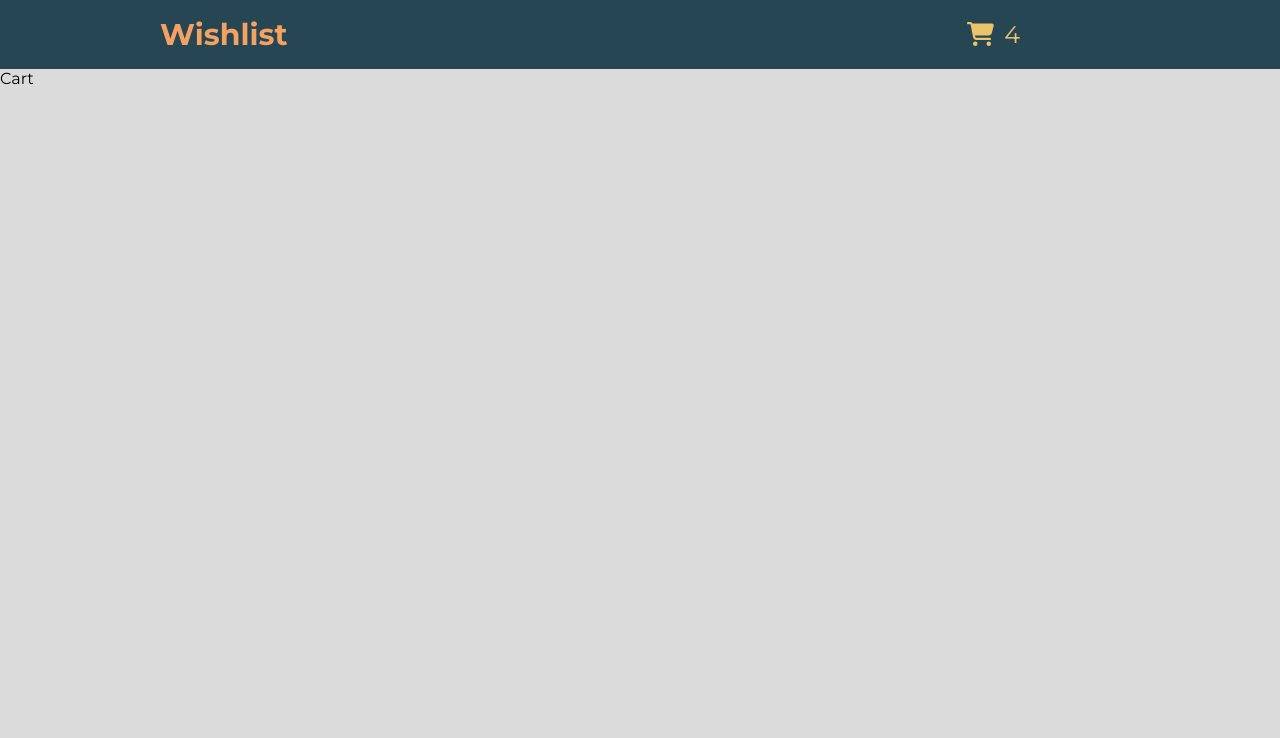
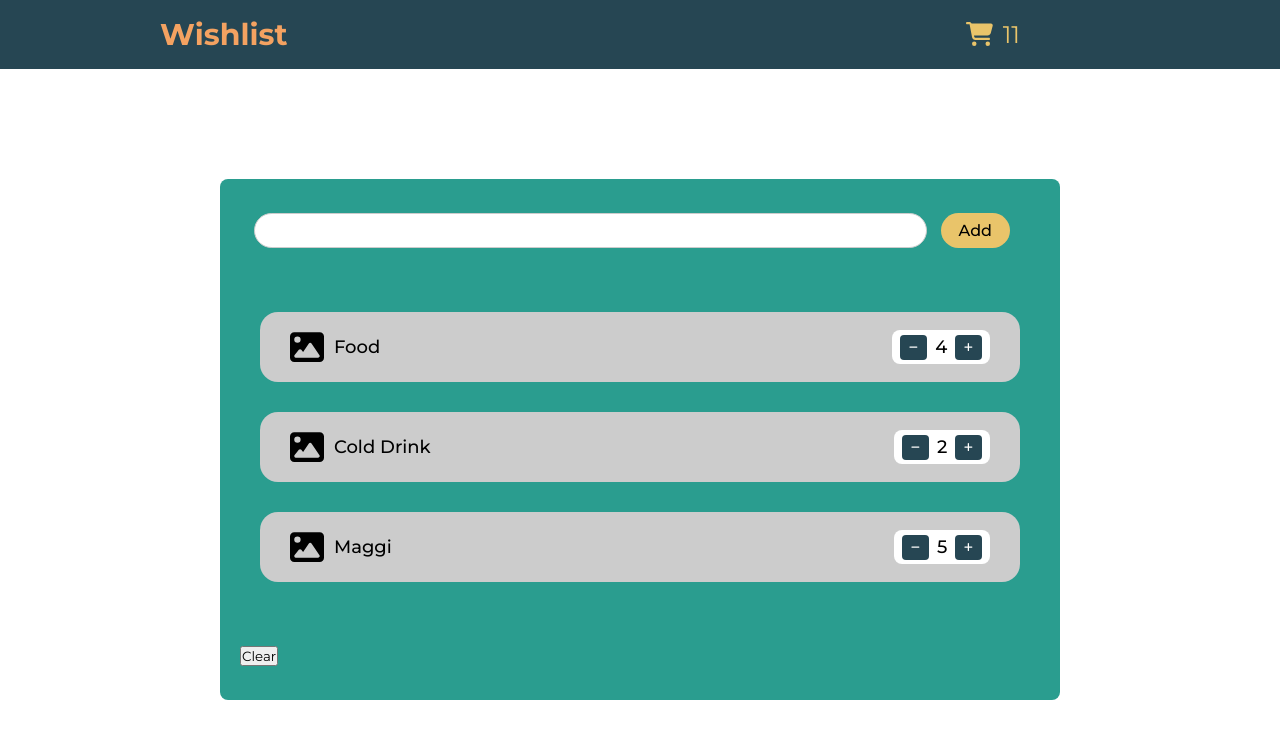
Before and after one commit to thegauravjha/redux_cart, a React (Create React App) app: page / in a window 1280 px wide. Shown: the top 738 px of the page. Built offline with nearby package versions, Linux system fonts and the light colour scheme.

Commit message:
Added Redux store functionality, removed console.log

```diff
--- a/src/App.css
+++ b/src/App.css
@@ -2,16 +2,15 @@
   margin: 0;
   padding: 0;
   font-family: "Montserrat", sans-serif;
-  background-color: var(--cover);
 }
 
 :root {
-  --cover: #dbdbdb;
   --main-color: #264653;
   --main-color2: #2a9d8f;
   --text-color: #e9c46a;
   --text-color2: #f4a261;
   --warning: #e76f51;
+  --border: #ccc;
 }
 
 /* HEADER */
@@ -47,5 +46,109 @@
 }
 
 /* Cart */
-.cart-container {
+.main-container {
+  display: flex;
+  flex-direction: column;
+  align-items: center;
+  justify-content: center;
+  margin-top: 100px;
+  padding: 10px;
 }
+.main-container > .cart-container {
+  background-color: var(--main-color2);
+  width: 800px;
+  padding: 34px 20px;
+  border-radius: 8px;
+}
+
+.main-container > .cart-container > .add-item {
+  display: flex;
+  justify-content: center;
+}
+
+.cart-container > .add-item > .add-input {
+  font-size: 1rem;
+  padding: 4px 14px;
+  border-radius: 18px;
+  border: 1px solid var(--border);
+  box-sizing: border-box;
+  width: 100%;
+  margin: 0px 14px;
+  transition: 0.2s;
+  outline: none;
+}
+.cart-container > .add-item > .add-input:focus {
+  border: 1px solid var(--text-color2);
+}
+
+.cart-container > .add-item > .add-btn {
+  background-color: var(--text-color);
+  border-radius: 18px;
+  border: none;
+  font-size: 16px;
+  font-weight: 500;
+  padding: 8px 18px;
+  margin-right: 30px;
+  cursor: pointer;
+  transition: 0.2s ease;
+}
+
+.cart-container > .add-item > .add-btn:hover {
+  background-color: var(--text-color2);
+  color: #fff;
+}
+
+.cart-items {
+  /* background-color: yellow; */
+  padding: 34px 20px;
+}
+
+.cart-items > .cart-item {
+  background-color: var(--border);
+  display: flex;
+  justify-content: space-between;
+  margin: 30px 0px;
+  padding: 18px 30px;
+  border-radius: 18px;
+}
+
+/* item-name */
+.cart-item > .item-name {
+  /* background-color: yellow; */
+  display: flex;
+  align-items: center;
+  width: 500px;
+}
+
+.cart-item > .item-name > .image {
+  font-size: 34px;
+  margin-right: 10px;
+}
+
+.cart-item > .item-name > .name {
+  font-size: 18px;
+  font-weight: 500;
+}
+
+/* item-count */
+.cart-items > .cart-item > .item-count {
+  display: flex;
+  align-items: center;
+  background-color: #fff;
+  border-radius: 8px;
+}
+
+.cart-item > .item-count > .count-btn {
+  background-color: var(--main-color);
+  color: #fff;
+  padding: 6px 9px;
+  margin: 0px 8px;
+  border-radius: 4px;
+  cursor: pointer;
+  font-size: 10px;
+}
+
+.cart-item > .item-count > .count {
+  font-weight: 500;
+  font-size: 18px;
+}
--- a/src/Cart.js
+++ b/src/Cart.js
@@ -1,9 +1,34 @@
-import React from 'react'
+import React, { useState } from 'react'
+import CartItem from './CartItem'
+import { useDispatch, useSelector } from "react-redux"
+import { addItem, clearCart } from './redux/slice';
 
 const Cart = () => {
+    const [data, setData] = useState("");
+    const dispatch = useDispatch();
+    const items = useSelector(state => state.counter.items);
+
+    const handleAddClick = () => {
+        dispatch(addItem(data))
+    }
     return (
-        <div className="cart-container">
-            Cart
+        <div className="main-container">
+            <div className="cart-container">
+                <div className="add-item">
+                    <input type="text" className='add-input' onChange={(e) => setData(e.target.value)} />
+                    <button type="button" className='add-btn' onClick={handleAddClick}>Add</button>
+                </div>
+                <div className="cart-items">
+                    {
+                        items.map(item => (
+                            <CartItem key={item.key} data={item} />
+                        ))
+                    }
+                </div>
+                <div className="clear">
+                    <button type="button" onClick={() => dispatch(clearCart())}>Clear</button>
+                </div>
+            </div>
         </div>
     )
 }
--- /dev/null
+++ b/src/CartItem.js
@@ -0,0 +1,32 @@
+import React from 'react'
+import { FontAwesomeIcon } from '@fortawesome/react-fontawesome';
+import { faImage, faMinus, faPlus } from '@fortawesome/free-solid-svg-icons';
+import { increment, decrement } from "./redux/slice"
+import { useDispatch } from 'react-redux';
+
+const CartItem = ({ data }) => {
+    const dispatch = useDispatch();
+
+    const handleMinusClick = () => {
+        dispatch(decrement(data));
+    }
+
+    const handlePlusClick = () => {
+        dispatch(increment(data));
+    }
+    return (
+        <div className='cart-item'>
+            <div className="item-name">
+                <FontAwesomeIcon className='image' icon={faImage} />
+                <span className='name'>{data.name}</span>
+            </div>
+            <div className="item-count">
+                <div className='count-btn' onClick={handleMinusClick}><FontAwesomeIcon icon={faMinus} /></div>
+                <span className='count'>{data.quantity}</span>
+                <div className='count-btn' onClick={handlePlusClick}><FontAwesomeIcon icon={faPlus} /></div>
+            </div>
+        </div>
+    )
+}
+
+export default CartItem
--- a/src/Header.js
+++ b/src/Header.js
@@ -1,14 +1,16 @@
 import React from 'react'
 import { FontAwesomeIcon } from '@fortawesome/react-fontawesome';
 import { faCartShopping } from '@fortawesome/free-solid-svg-icons';
+import { useSelector } from 'react-redux';
 
 const Header = () => {
+    const total = useSelector(state => state.counter.total);
     return (
         <div className="header">
             <div className="title">Wishlist</div>
             <div className="total-cart">
                 <FontAwesomeIcon className='total-cart-icon' icon={faCartShopping} />
-                <span className='total-cart-item'>4</span>
+                <span className='total-cart-item'>{total}</span>
             </div>
         </div>
     )
--- a/src/redux/slice.js
+++ b/src/redux/slice.js
@@ -3,20 +3,55 @@ import { createSlice } from "@reduxjs/toolkit";
 export const counterSlice = createSlice({
     name: 'counter',
     initialState: {
-        count: 0,
-        count2: 10
+        total: 11,
+        items: [
+            {
+                key: 1,
+                name: "Food",
+                quantity: 4
+            },
+            {
+                key: 2,
+                name: "Cold Drink",
+                quantity: 2
+            },
+            {
+                key: 3,
+                name: "Maggi",
+                quantity: 5
+            }
+        ]
     },
     reducers: {
-        increment: state => {
-            state.count = state.count + 1
+        increment: (state, action) => {
+            state.items[action.payload.key - 1].quantity += 1;
+            state.total += 1;
         },
-        decrement: state => {
-            state.count = state.count < 1 ? 0 : state.count - 1
+        decrement: (state, action) => {
+            if (action.payload.quantity) {
+                state.items[action.payload.key - 1].quantity -= 1;
+            }
+            state.total -= 1;
+        },
+        addItem: (state, action) => {
+            if (state.items.some(item => item.name === action.payload)) {
+                const index = state.items.findIndex(item => item.name === action.payload);
+                state.items[index].quantity += 1;
+            } else {
+                state.items.push({
+                    key: state.items.length + 1,
+                    name: action.payload,
+                    quantity: 1
+                })
+            }
+            state.total += 1;
+        },
+        clearCart: state => {
+            state.items.length = 0;
+            state.total = 0;
         }
     }
 })
 
-console.log("slice", counterSlice);
-
-export const { increment, decrement } = counterSlice.actions;
+export const { increment, decrement, addItem, clearCart } = counterSlice.actions;
 export default counterSlice.reducer;
```
